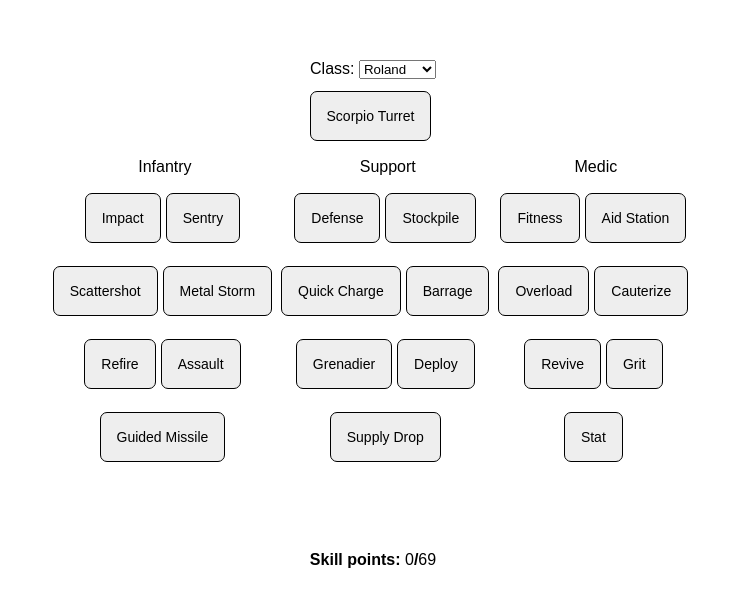
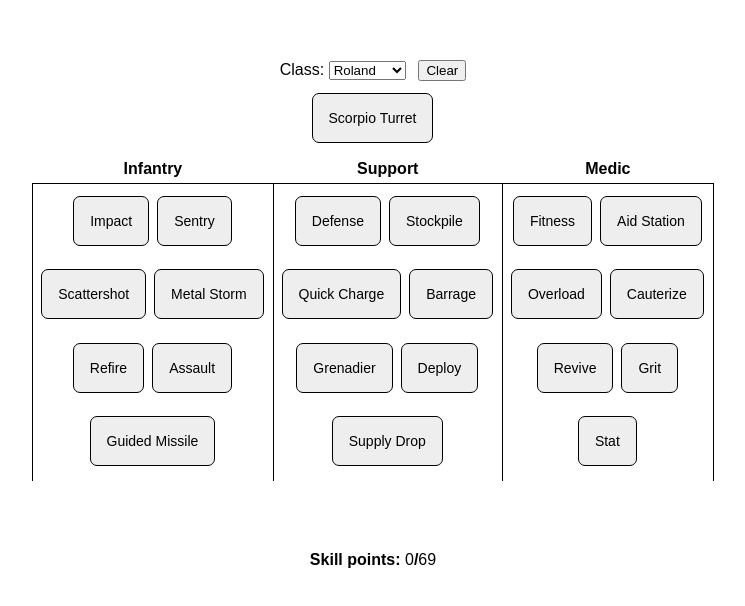
Before and after one commit to Skyline969/bl1-planner, a plain HTML site: page index.html in a window 1280 px wide. Shown: the part 140-746 px from the top of the page, without its empty margins (267-1012 px from the left). Drawn offline with Linux system fonts and the light colour scheme.

Commit message:
Cleaned up code. Added some minor styling to the tree. Added a clear button to clear the current tree.

```diff
--- a/css/main.css
+++ b/css/main.css
@@ -34,20 +34,36 @@ p {
 	text-align: center;
 }
 
+#clear {
+	margin-left: 1vw;
+}
+
 #build-table {
 	height: 100%;
 	margin: 0 auto;
 	width: auto;
+	border-collapse: collapse;
 }
 
 #build-table td {
 	text-align: center;
+	padding-left: 1vh;
+}
+
+#build-table th {
+	text-align: center;
+	border-bottom: 1px solid black;
+}
+
+.tree_tier {
+	border-right: 1px solid black;
+	border-left: 1px solid black;
 }
 
 .skill {
 	display: inline-block;
 	text-align: center;
-	margin-right: 5px;
+	margin-right: 1vh;
 	border: 1px solid black;
 	border-radius: 0.5em;
 	padding: 2vh;
--- a/index.html
+++ b/index.html
@@ -17,7 +17,7 @@
 			</div>
 		</div>
 		<div id='skill-tree'>
-			<p>Class: </p><select id='class'></select><br/>
+			<p>Class: </p><select id='class'></select><button type='button' id='clear'>Clear</button><br/>
 			<table id='build-table'></table>
 		</div>
 		<div id='bi-parent'>
--- a/js/main.js
+++ b/js/main.js
@@ -1,7 +1,6 @@
 var skills_hash = {};
 var selected_class = "";
 var skill_levels = {};
-var skill_points_min_level = 4;
 var skill_points_current = 0;
 var skill_points_max = 69;
 var shown_skill = "";
@@ -62,6 +61,11 @@ var build_class_selector = function() {
 		update_class($(this).find("option:selected").val());
 	});
 
+	// Set the clear button to actually clear the tree when clicked
+	$("#clear").on("click", function(){
+		update_class(selected_class);
+	});
+
 	update_class(selected_class);
 }
 
@@ -108,24 +112,24 @@ var build_tree = function() {
 		if (row == 0)
 		{
 			$.each(skill_trees, function(){
-				skill_row += "<td>" + this + "</td>";
+				skill_row += "<th>" + this + "</th>";
 			});
 		}
 		else
 		{
 			$.each(skill_trees, function(){
-				skill_row += "<td>";
+				skill_row += "<td class='tree_tier'>";
 				$.each(skills_hash[selected_class]["Tree"][this]["Tier"][row], function(){
 					skill_row += "<div class='skill' name='" + this["Name"] + "'>" + this["Name"] + "<br/><p class='level'></p></div>";
 				});
-				skill_row += "</td>";
+				skill_row += "</td class='tree_tier'>";
 			});
 		}
 		skill_row += "</tr>";
 		$("#build-table").append(skill_row);
 	}
 
-	// Now that the tree is built, add the on-hover event for the skills to show their info and clear it accordingly
+	// Now that the tree is built, add the on-hover/click events for the skills to show their info and clear it accordingly
 	$(".skill").on("mouseenter", function(){
 		show_skill(skills_hash[selected_class]["Skills"][$(this).attr("name")]);
 	});
@@ -144,7 +148,9 @@ var build_tree = function() {
 
 // Show the selected skill in the top portion of the page
 var show_skill = function(selected_skill) {
+	// Set the shown skill
 	shown_skill = selected_skill["Name"];
+	// Get the selected skill's levels assigned to it
 	var selected_skill_level = skill_levels[selected_skill["Name"]];
 	// Set the labels
 	if (selected_skill_level > 0)
@@ -175,17 +181,27 @@ var improve_skill = function(skill) {
 		((skill["Tier"] == 0 && skill_levels[skill["Name"]] != 1) ||
 		(skill["Tier"] != 0 && skill_levels[skill["Name"]] != 5 && check_prerequisites(skill))) &&
 		skill_points_current < skill_points_max) {
-
+		// Level up the skill and increase skill points used
 		skill_levels[skill["Name"]]++;
 		skill_points_current++;
+		// Refresh the current skill points used
 		$("#skill-points-cur").html(skill_points_current);
+		// Add the level of the skill
 		$(".skill[name='" + skill["Name"] + "'] .level").html("Level " + skill_levels[skill["Name"]]);
-		if (skill_levels[skill["Name"]] < 5 && !$(".skill[name='" + skill["Name"] + "']").hasClass("skill-improved"))
-			$(".skill[name='" + skill["Name"] + "']").addClass("skill-improved");
-		else if (skill_levels[skill["Name"]] == 5 && !$(".skill[name='" + skill["Name"] + "']").hasClass("skill-maxed"))
+		// If this is the initial skill, mark it as mastered
+		if (skill["Tree"] == "Initial")
+			$(".skill[name='" + skill["Name"] + "']").addClass("skill-maxed");
+		else
 		{
-			$(".skill[name='" + skill["Name"] + "']").removeClass("skill-improved");
-			$(".skill[name='" + skill["Name"] + "']").addClass("skill-maxed");
+			// Add the skill-improved class to a skill if it doesn't have it already
+			if (skill_levels[skill["Name"]] < 5 && !$(".skill[name='" + skill["Name"] + "']").hasClass("skill-improved"))
+				$(".skill[name='" + skill["Name"] + "']").addClass("skill-improved");
+			// Swap for the skill-maxed class if the skill is maxed
+			else if (skill_levels[skill["Name"]] == 5 && !$(".skill[name='" + skill["Name"] + "']").hasClass("skill-maxed"))
+			{
+				$(".skill[name='" + skill["Name"] + "']").removeClass("skill-improved");
+				$(".skill[name='" + skill["Name"] + "']").addClass("skill-maxed");
+			}
 		}
 		clear_skill();
 		show_skill(skill);
@@ -211,12 +227,6 @@ var check_prerequisites = function(skill) {
 		// Otherwise, check all the previous tier's skills and make sure their total levels is at least 5
 		else
 		{
-			/*var prev_tier_val = 0;
-			$.each(skills_hash[selected_class]["Tree"][skill["Tree"]]["Tier"][parseInt(skill["Tier"])-1], function(){
-				prev_tier_val += skill_levels[this["Name"]];
-			});
-			return prev_tier_val >= 5;*/
-
 			var prev_tiers_val = calculate_prev_skill_levels_recursive(skill, parseInt(skill["Tier"]-1), 0);
 			return prev_tiers_val >= (5 * parseInt(skill["Tier"])) - 5;
 		}
@@ -242,9 +252,12 @@ var reduce_skill = function(skill) {
 	// Verify that the skill can be removed - basically, you need 5 points in a specific tier to unlock the next one.
 	// Do not allow a skill to be leveled down if it has skills further down the tree depending on it
 	if (skill_levels[skill["Name"]] != 0 && check_dependencies(skill)) {
+		// De-level the skill and update the skill points used
 		skill_levels[skill["Name"]]--;
 		skill_points_current--;
+		// Refresh the skill points used at the bottom of the screen
 		$("#skill-points-cur").html(skill_points_current);
+		// If the skill still has points, swap the skill-maxed class for skill-improved class as necessary
 		if (skill_levels[skill["Name"]] > 0)
 		{
 			$(".skill[name='" + skill["Name"] + "'] .level").html("Level " + skill_levels[skill["Name"]]);
@@ -254,9 +267,11 @@ var reduce_skill = function(skill) {
 				$(".skill[name='" + skill["Name"] + "']").addClass("skill-improved");
 			}
 		}
-		else if (skill_levels[skill["Name"]] == 0)
+		// If the skill has been de-leveled to 0, remove all extra labels and classes
+		else
 		{
 			$(".skill[name='" + skill["Name"] + "']").removeClass("skill-improved");
+			$(".skill[name='" + skill["Name"] + "']").removeClass("skill-maxed");
 			$(".skill[name='" + skill["Name"] + "'] .level").html("");
 		}
 		clear_skill();
@@ -294,16 +309,20 @@ var check_dependencies = function(skill) {
 
 // Returns the highest tier in this particular skill tree that has points assigned to it
 var get_max_leveled_tier_recursive = function(skill, tier, leveled_tier) {
+	// If we have finally reached the max tier, return our results.
 	if (skills_hash[selected_class]["Tree"][skill["Tree"]]["Tier"][tier] === undefined)
 		return leveled_tier;
 	else
 	{
+		// Get the levels of all skills at this tier.
 		var current_tier_val = 0;
 		$.each(skills_hash[selected_class]["Tree"][skill["Tree"]]["Tier"][tier], function(){
 			current_tier_val += skill_levels[this["Name"]];
 		});
+		// Set the leveled tier to this one if skill points have been assigned.
 		if (current_tier_val > 0)
 			leveled_tier = tier;
+		// Keep going up tiers until we reach the maximum.
 		return get_max_leveled_tier_recursive(skill, tier+1, leveled_tier);
 	}
 }
```
